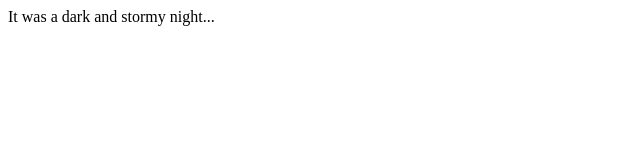
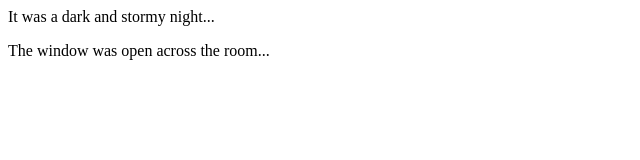
Before and after one commit to neecoli/fireside-story, a plain HTML site: page index.html in a window 1280 px wide. Shown: the whole page, without its empty margins (0-640 px from the left). Drawn offline with Linux system fonts and the light colour scheme.

Commit message:
added second line to story

```diff
--- a/index.html
+++ b/index.html
@@ -1,5 +1,6 @@
 <html>
   <body>
     <p>It was a dark and stormy night...</p>
+    <p>The window was open across the room...</p>
   </body>
 </html>
```
